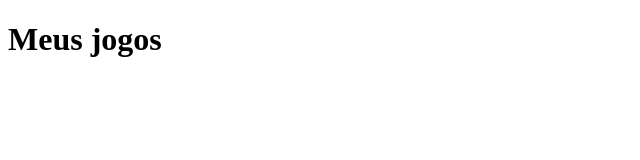
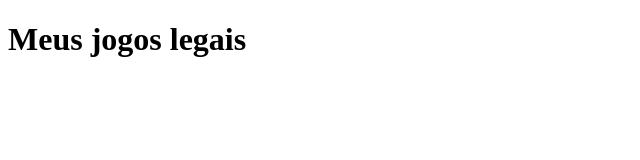
Before and after one commit to lucasperanzini/lulao-project, a plain HTML site: page index.html in a window 1280 px wide. Shown: the whole page, without its empty margins (0-640 px from the left). Drawn offline with Linux system fonts and the light colour scheme.

Commit message:
h1 meus jogos legais

```diff
--- a/index.html
+++ b/index.html
@@ -7,7 +7,7 @@
     <title>Document</title>
 </head>
 <body>
-    <h1>Meus jogos</h1>
+    <h1>Meus jogos legais</h1>
 
 
 </body>
```
